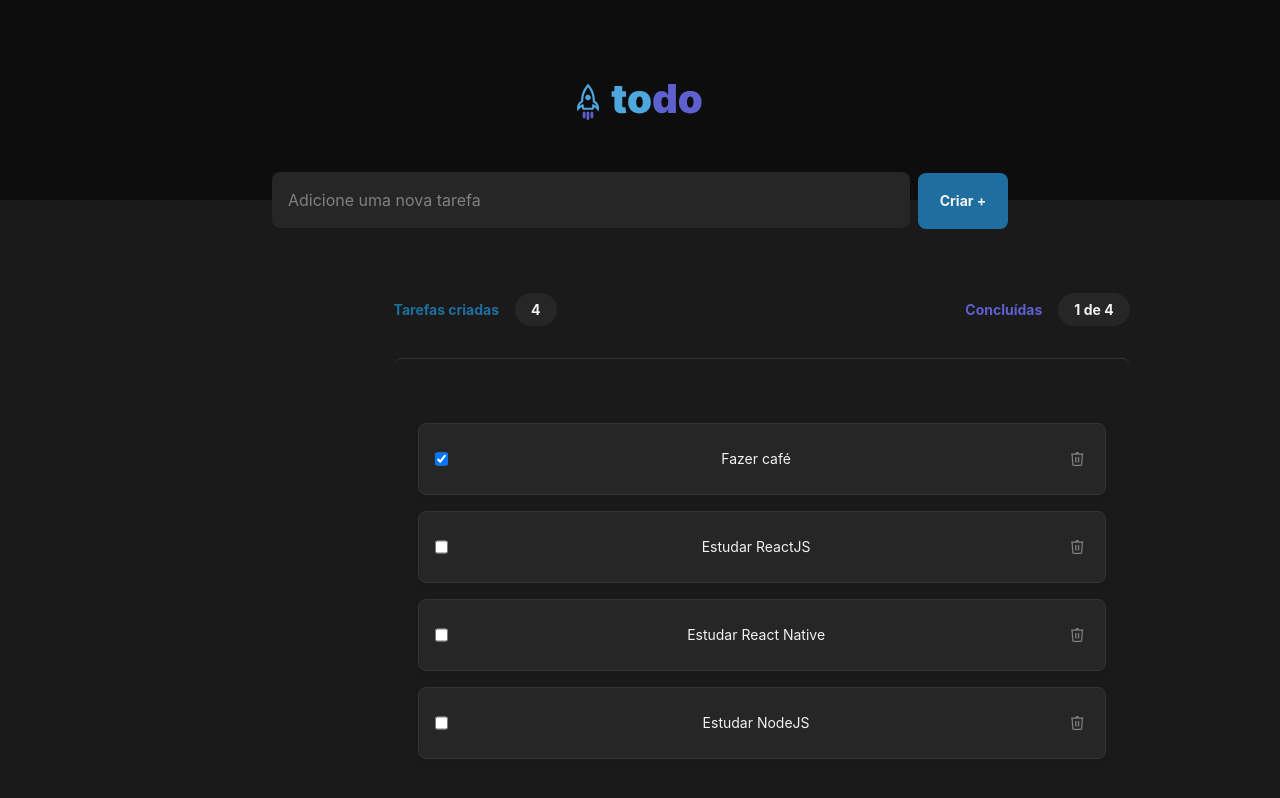
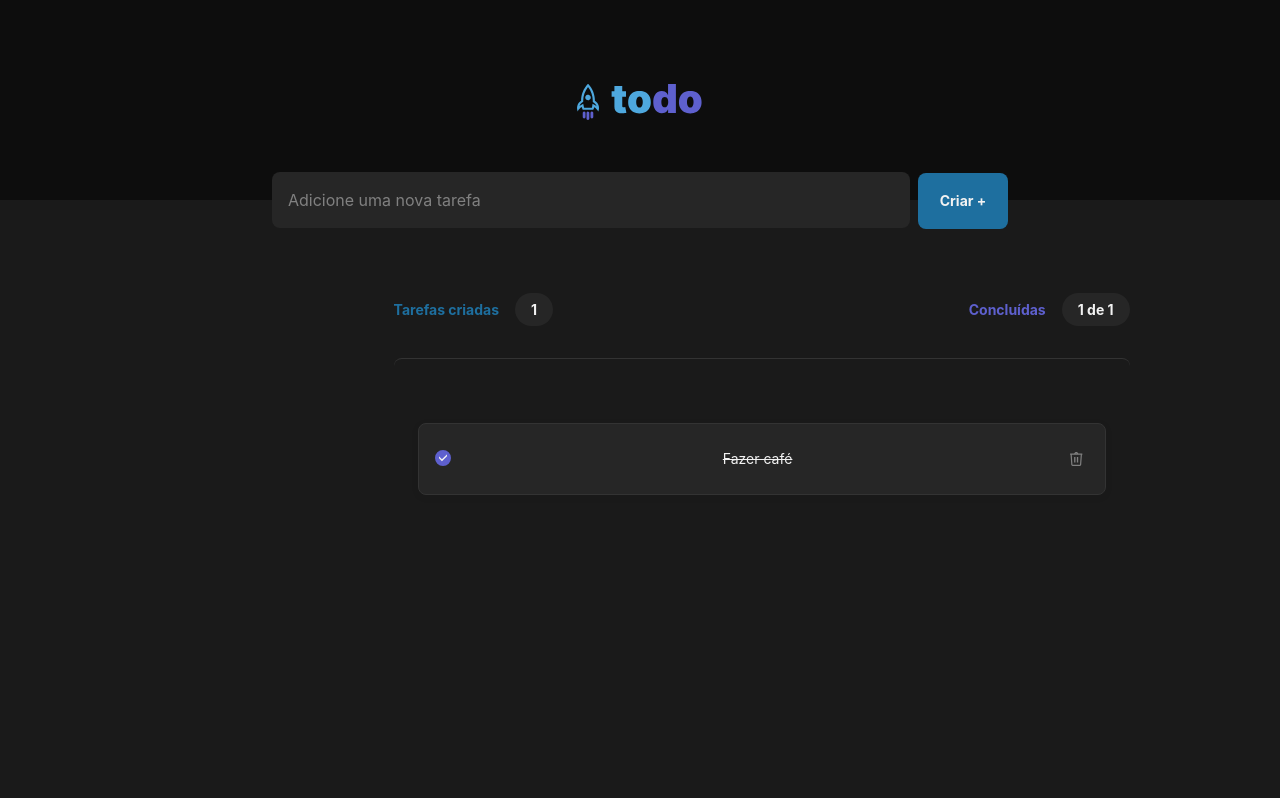
Before and after one commit to valentimm/todo, a React (Vite) app: page / in a window 1280 px wide. Shown: the top 798 px of the page. Built offline with nearby package versions, Linux system fonts and the light colour scheme.

Commit message:
feat: added checkbox

```diff
--- a/src/App.tsx
+++ b/src/App.tsx
@@ -12,21 +12,6 @@ export function App() {
       id: 1,
       content: 'Fazer café',
       isConcluded: true
-    },
-    {
-      id: 2,
-      content: 'Estudar ReactJS',
-      isConcluded: false
-    },
-    {
-      id: 3,
-      content: 'Estudar React Native',
-      isConcluded: false
-    },
-    {
-      id: 4,
-      content: 'Estudar NodeJS',
-      isConcluded: false
     },
   ]);
   function deleteTask(id: number) {
--- a/src/components/Task/style.ts
+++ b/src/components/Task/style.ts
@@ -13,6 +13,49 @@ export const StyleTask = styled.div`
   box-shadow: 0px 2px 8px 0px rgba(0, 0, 0, 0.06);
   min-height: 4.5rem;
 
+input[type="checkbox"] {
+  appearance: none;
+  -webkit-appearance: none;
+  -moz-appearance: none;
+  width: 1rem;
+  height: 1rem;
+  background-color: transparent;
+  border: 2px solid ${({ theme }) => theme['blue']};
+  border-radius: 9999px;
+  outline: none;
+  cursor: pointer;
+  transition: all 0.2s ease-in-out;
+  margin-top: 0.65rem;
+  position: relative;
+
+  &:hover {
+    background-color: ${({ theme }) => theme['blue-dark']};
+    opacity: 0.8;
+  }
+}
+
+input[type="checkbox"]:checked {
+  background-color: ${({ theme }) => theme['purple-dark']};
+  border-color: ${({ theme }) => theme['purple-dark']};
+}
+
+input[type="checkbox"]::before {
+  content: "";
+  display: none;
+  position: absolute;
+  top: 50%;
+  left: 50%;
+  transform: translate(-50%, -50%);
+  width: 0.5rem;
+  height: 0.5rem;
+  background-image: url("check.svg");
+  background-size: cover;
+  background-position: center;
+}
+input[type="checkbox"]:checked::before {
+  display: inline-block;
+}
+
   p {
     display: flex;
     align-items: center;
@@ -20,10 +63,14 @@ export const StyleTask = styled.div`
     color: ${({ theme }) => theme['gray-100']};
     text-align: left;
   }
+  input[type="checkbox"]:checked ~ p {
+  text-decoration: line-through;
+}
 
   button {
     display: flex;
     align-items: center;
+    justify-content: center;
     align-self: center;
     background-color: transparent;
     border: none;
@@ -31,12 +78,18 @@ export const StyleTask = styled.div`
     border-radius: 0.5rem;
     width: 1.5rem;
     height: 1.5rem;
-
+    padding: 0.25rem;
+    img{
+      width: 1.5rem;
+      height: 1.5rem;
+      margin-right: 0.45rem;
+    }
     &:hover {
       background-color: ${({ theme }) => theme['gray-400']};
-    }
-    img svg path {
-      fill: ${({ theme }) => theme['danger']};
+
+      img {
+        filter: brightness(0) invert(1);
+      }
     }
   }
 `
--- a/src/components/TaskContainer/style.ts
+++ b/src/components/TaskContainer/style.ts
@@ -60,5 +60,10 @@ export const StyleTaskContainer = styled.div`
       font-weight: 400;
       line-height: 140%;
     }
+    img {
+      justify-content: center;
+      align-items: center;
+      margin-left: 42%;
+    }
   }
 `
--- a/src/components/TaskInput/index.tsx
+++ b/src/components/TaskInput/index.tsx
@@ -60,7 +60,7 @@ export function TaskInput() {
           onInvalid={handleTaskTextInvalid}
           required
           />
-        <button type="button">Criar +</button>
+        <button type="submit">Criar +</button>
       </form>
     </StyleTaskInput>
   )
```
Also changed, not shown: public/check.svg (added).
